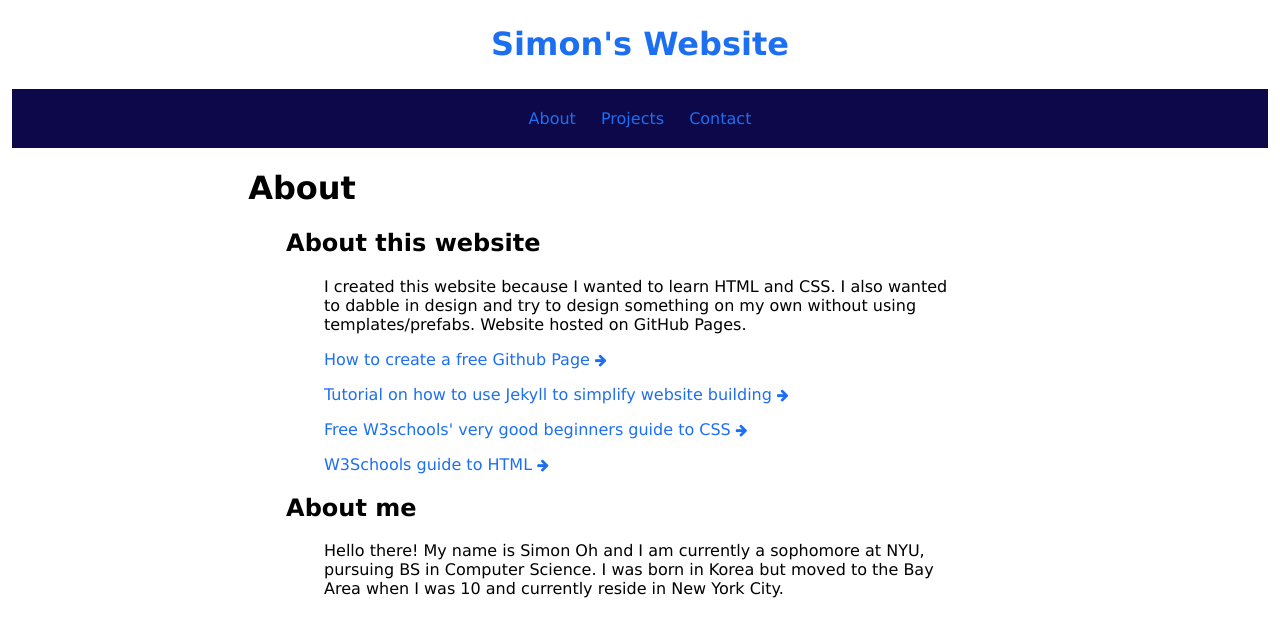
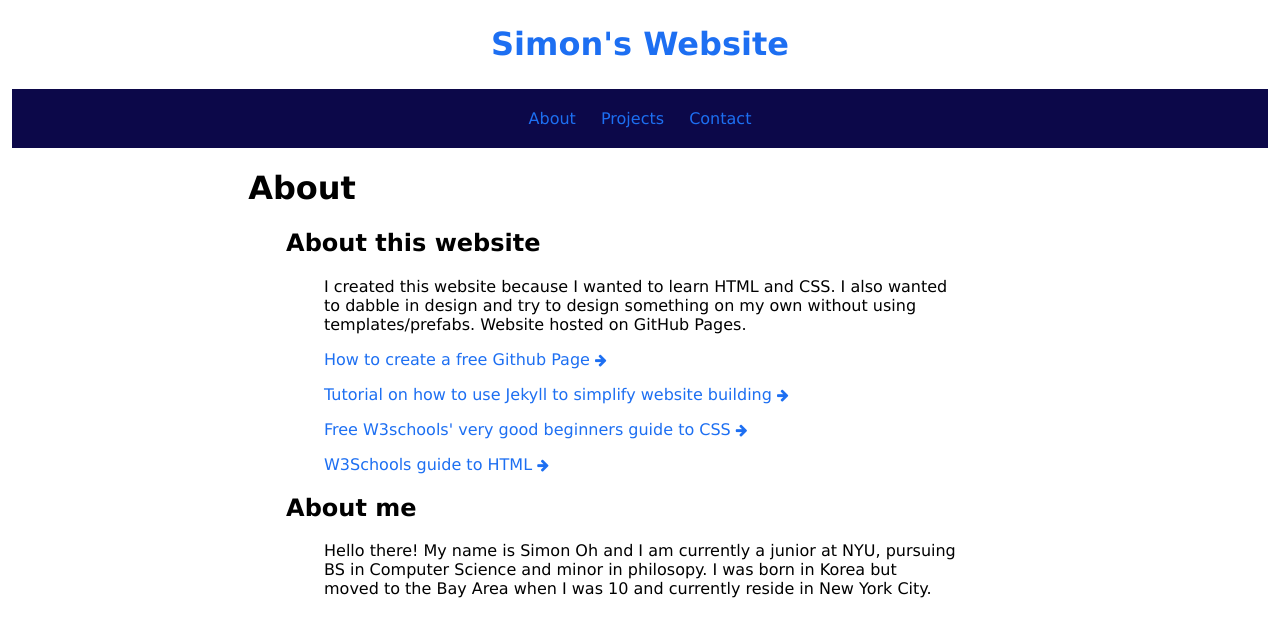
Before and after one commit to simon0h/simon0h.github.io, a Jekyll site: the page built from about/index.html, in a window 1280 px wide. Shown: the top 637 px of the page. Built offline with Jekyll 4.4.1, drawn with Linux system fonts in a browser that asks for light colours.

Commit message:
Update index.html

```diff
--- a/about/index.html
+++ b/about/index.html
@@ -29,6 +29,6 @@ title: About
 		<p title = "w3schools.com"><a href="https://www.w3schools.com/css/default.asp"><p class = "links"> Free W3schools' very good beginners guide to CSS <i class="fa fa-arrow-right" style="font-size:85%;"></i></a></p>
 		<p title = "w3schools.com"><a href="https://www.w3schools.com/html/default.asp"><p class = "links"> W3Schools guide to HTML <i class="fa fa-arrow-right" style="font-size:85%;"></i></a></p>
 		<h2> About me</h2>
-		<p> Hello there! My name is Simon Oh and I am currently a sophomore at NYU, pursuing BS in Computer Science. I was born in Korea but moved to the Bay Area when I was 10 and currently reside in New York City.</p>
+		<p> Hello there! My name is Simon Oh and I am currently a junior at NYU, pursuing BS in Computer Science and minor in philosopy. I was born in Korea but moved to the Bay Area when I was 10 and currently reside in New York City.</p>
 	</div>
 </body>
```
